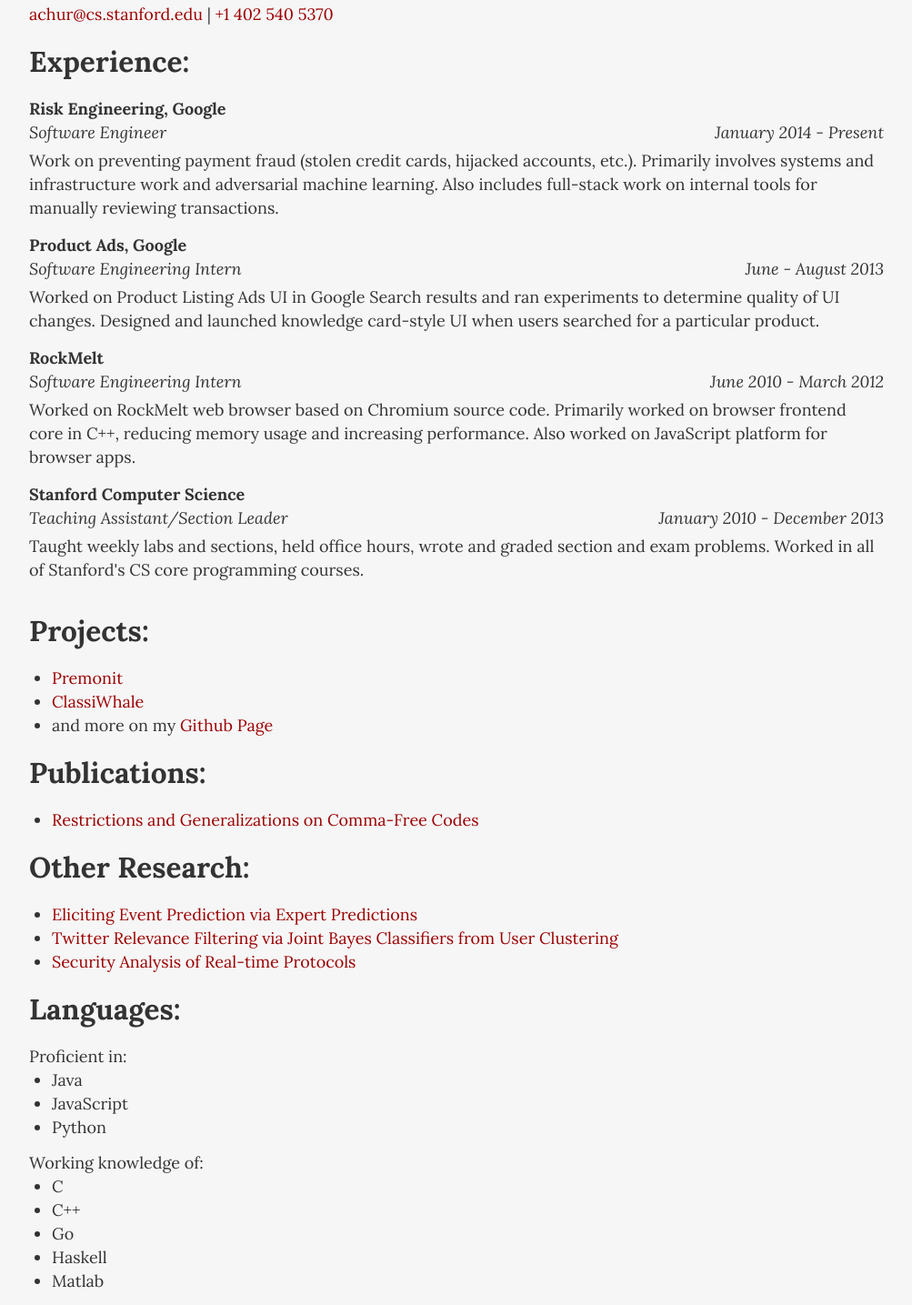
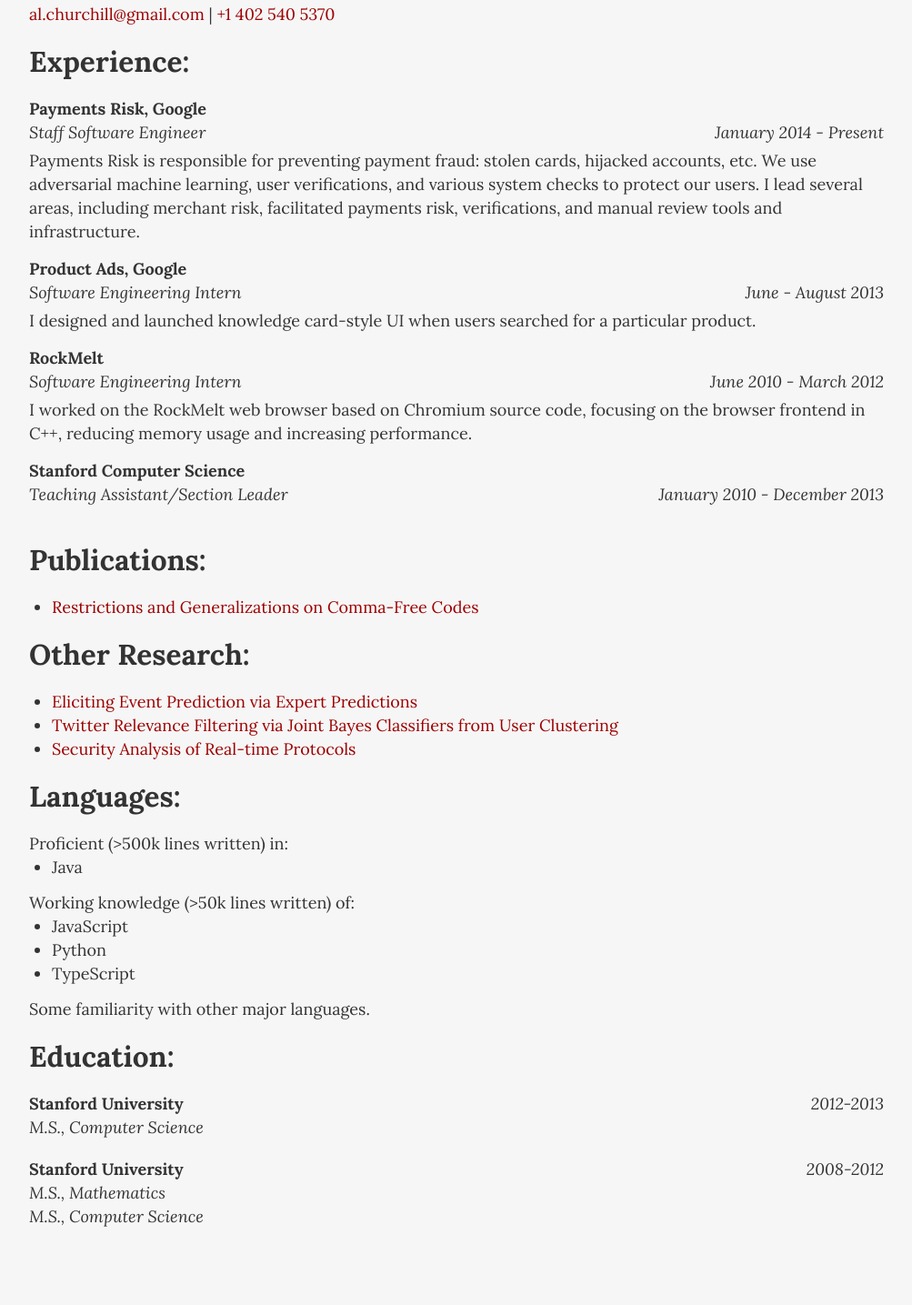
Before and after one commit to achur/achur.github.com, a plain HTML site: page index.html in a window 1280 px wide. Shown: the part 153-1588 px from the top of the page at 91% size, without its empty margins (138-1141 px from the left). After the commit the page ends 1524 px from the top, so only its background shows below. Drawn offline with Linux system fonts and the light colour scheme.

Commit message:
Update page with latest information. Clean up legacy resume.

```diff
--- a/index.html
+++ b/index.html
@@ -26,17 +26,18 @@
 
 <h1>Alex Churchill</h1>
 
-<p><a href="mailto:achur@cs.stanford.edu">achur@cs.stanford.edu</a> | <a href="tel:14025405370">+1 402 540 5370</a></p>
+<p><a href="mailto:al.churchill@gmail.com">al.churchill@gmail.com</a> | <a href="tel:14025405370">+1 402 540 5370</a></p>
 
 <h3>Experience:</h3>
 <div class="job">
-  <div class="company">Risk Engineering, Google</div>
+  <div class="company">Payments Risk, Google</div>
   <div class="dates pull-right">January 2014 - Present</div>
-  <div class="title">Software Engineer</div>
+  <div class="title">Staff Software Engineer</div>
   <div class="description">
-    Work on preventing payment fraud (stolen credit cards, hijacked accounts, etc.).
-    Primarily involves systems and infrastructure work and adversarial machine learning.
-    Also includes full-stack work on internal tools for manually reviewing transactions.
+    Payments Risk is responsible for preventing payment fraud: stolen cards, hijacked
+    accounts, etc. We use adversarial machine learning, user verifications, and various
+    system checks to protect our users. I lead several areas, including merchant risk,
+    facilitated payments risk, verifications, and manual review tools and infrastructure.
   </div>
 </div>
 <div class="job">
@@ -44,9 +45,7 @@
   <div class="dates pull-right">June - August 2013</div>
   <div class="title">Software Engineering Intern</div>
   <div class="description">
-    Worked on Product Listing Ads UI in Google Search results and ran experiments to determine
-    quality of UI changes. Designed and launched
-    knowledge card-style UI when users searched for a particular product.
+    I designed and launched knowledge card-style UI when users searched for a particular product.
   </div>
 </div>
 <div class="job">
@@ -54,9 +53,8 @@
   <div class="dates pull-right">June 2010 - March 2012</div>
   <div class="title">Software Engineering Intern</div>
   <div class="description">
-    Worked on RockMelt web browser based on Chromium source code. Primarily worked on
-    browser frontend core in C++, reducing memory usage and increasing performance. Also
-    worked on JavaScript platform for browser apps.
+    I worked on the RockMelt web browser based on Chromium source code, focusing on the
+    browser frontend in C++, reducing memory usage and increasing performance.
   </div>
 </div>
 <div class="job">
@@ -64,18 +62,8 @@
   <div class="dates pull-right">January 2010 - December 2013</div>
   <div class="title">Teaching Assistant/Section Leader</div>
   <div class="description">
-    Taught weekly labs and sections, held office hours, wrote and graded section and exam problems.
-    Worked in all of Stanford's CS core programming courses.
   </div>
 </div>
-
-<h3>Projects:</h3>
-
-<ul>
-<li><a href="http://premonit.com/">Premonit</a></li>
-<li><a href="http://github.com/yesimon/classiwhale">ClassiWhale</a></li>
-<li>and more on my <a href="https://github.com/achur">Github Page</a></li>
-</ul>
 
 <h3>Publications:</h3>
 <ul>
@@ -93,22 +81,34 @@
 
 <h3>Languages:</h3>
 
-Proficient in:
+Proficient (>500k lines written) in:
 <ul>
   <li>Java</li>
+</ul>
+
+Working knowledge (>50k lines written) of:
+<ul>
   <li>JavaScript</li>
   <li>Python</li>
+  <li>TypeScript</li>
 </ul>
 
-Working knowledge of:
-<ul>
-  <li>C</li>
-  <li>C++</li>
-  <li>Go</li>
-  <li>Haskell</li>
-  <li>Matlab</li>
-</ul>
+Some familiarity with other major languages.
 
+<h3>Education:</h3>
+<div class="job">
+  <div class="dates pull-right">2012-2013</div>
+  <div class="company">Stanford University</div>
+  <div class="title">M.S., Computer Science</div>
+  <div class="description"></div>
+</div>
+<div class="job">
+  <div class="dates pull-right">2008-2012</div>
+  <div class="company">Stanford University</div>
+  <div class="title">M.S., Mathematics</div>
+  <div class="title">M.S., Computer Science</div>
+  <div class="description"></div>
+</div>
 
 </body>
 </html>
```
Also changed, not shown: 1 other file.
